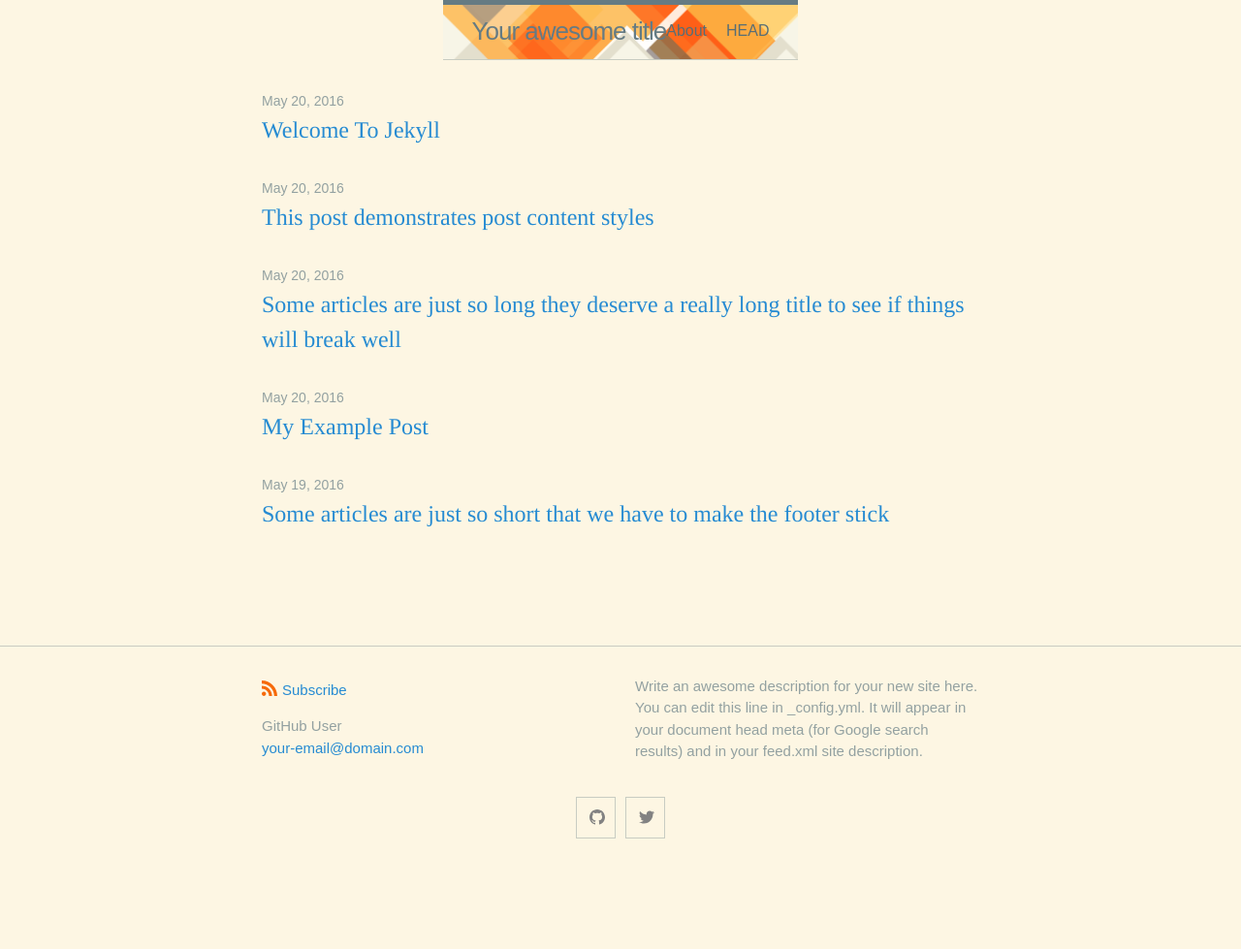
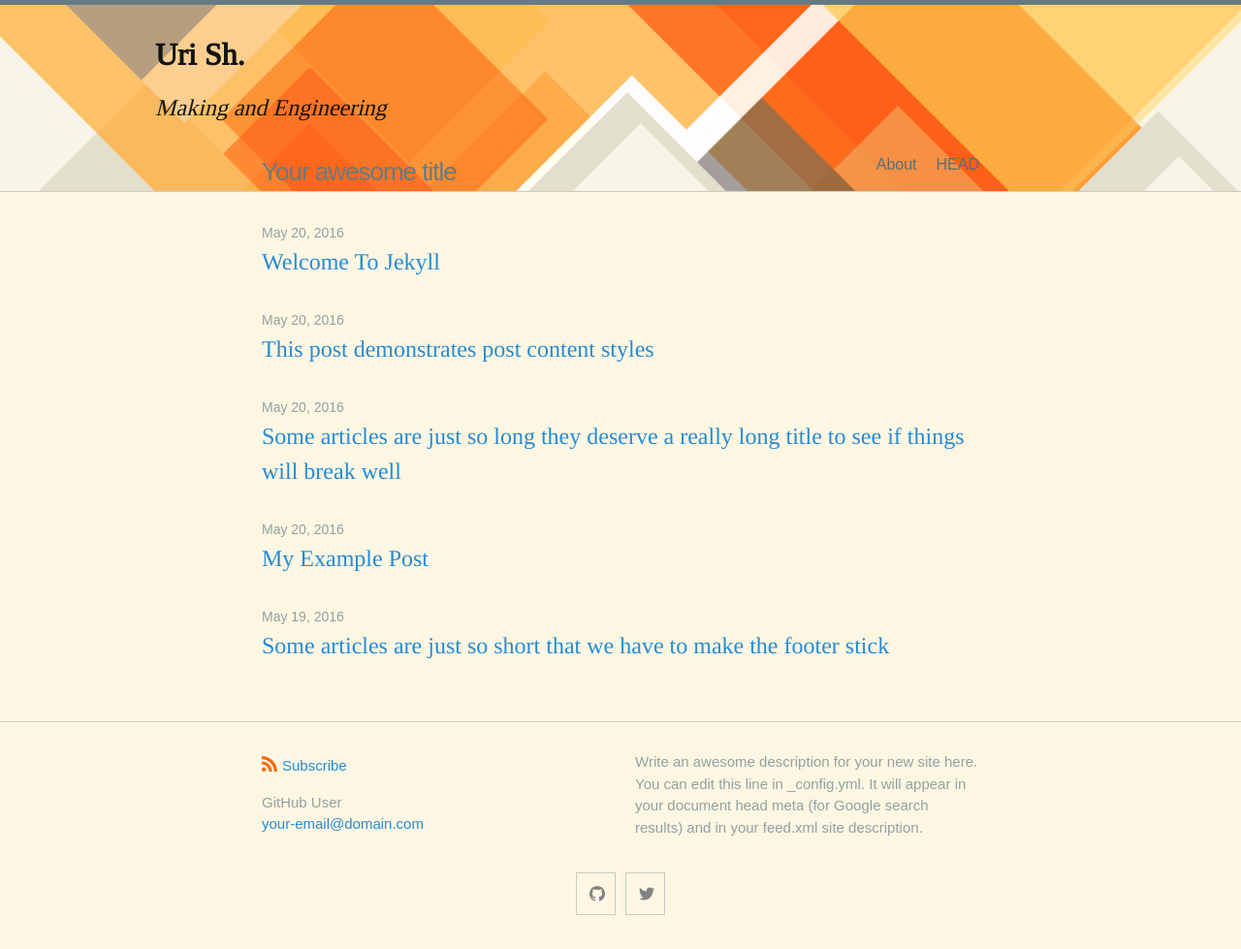
Before and after one commit to UriShX/Jekyll-portfolio, a Jekyll site: the page built from index.md, in a window 1280 px wide. Shown: the whole page at 97% size. Built offline with Jekyll 4.4.1, drawn with Linux system fonts in a browser that asks for light colours; some web fonts are replaced; before the commit the page ends 900 px from its top, so only the background shows below that.

Commit message:
Add banner to header

```diff
--- a/_includes/header.html
+++ b/_includes/header.html
@@ -1,10 +1,15 @@
 <header class="site-header">
-
+  <div class="banner">
+    <h1>Uri Sh.</h1>
+    <h2>Making and Engineering</h2>
+  </div>
   <div class="wrapper">
-    {%- assign default_paths = site.pages | map: "path" -%}
-    {%- assign page_paths = site.header_pages | default: default_paths -%}
-    {%- assign titles_size = site.pages | map: 'title' | join: '' | size -%}
-    <a class="site-title" rel="author" href="{{ "/" | relative_url }}">{{ site.title | escape }}</a>
+    {%- assign default_paths = site.pages | map: "path" -%} {%- assign
+    page_paths = site.header_pages | default: default_paths -%} {%- assign
+    titles_size = site.pages | map: 'title' | join: '' | size -%}
+    <a class="site-title" rel="author" href="{{ '/' | relative_url }}"
+      >{{ site.title | escape }}</a
+    >
 
     {%- if titles_size > 0 -%}
     <nav class="site-nav">
@@ -12,18 +17,20 @@
       <label for="nav-trigger">
         <span class="menu-icon">
           <svg viewBox="0 0 18 15" width="18px" height="15px">
-              <path d="M18,1.484c0,0.82-0.665,1.484-1.484,1.484H1.484C0.665,2.969,0,2.304,0,1.484l0,0C0,0.665,0.665,0,1.484,0 h15.032C17.335,0,18,0.665,18,1.484L18,1.484z M18,7.516C18,8.335,17.335,9,16.516,9H1.484C0.665,9,0,8.335,0,7.516l0,0 c0-0.82,0.665-1.484,1.484-1.484h15.032C17.335,6.031,18,6.696,18,7.516L18,7.516z M18,13.516C18,14.335,17.335,15,16.516,15H1.484 C0.665,15,0,14.335,0,13.516l0,0c0-0.82,0.665-1.483,1.484-1.483h15.032C17.335,12.031,18,12.695,18,13.516L18,13.516z"/>
+            <path
+              d="M18,1.484c0,0.82-0.665,1.484-1.484,1.484H1.484C0.665,2.969,0,2.304,0,1.484l0,0C0,0.665,0.665,0,1.484,0 h15.032C17.335,0,18,0.665,18,1.484L18,1.484z M18,7.516C18,8.335,17.335,9,16.516,9H1.484C0.665,9,0,8.335,0,7.516l0,0 c0-0.82,0.665-1.484,1.484-1.484h15.032C17.335,6.031,18,6.696,18,7.516L18,7.516z M18,13.516C18,14.335,17.335,15,16.516,15H1.484 C0.665,15,0,14.335,0,13.516l0,0c0-0.82,0.665-1.483,1.484-1.483h15.032C17.335,12.031,18,12.695,18,13.516L18,13.516z"
+            />
           </svg>
         </span>
       </label>
 
       <div class="trigger">
-          {%- for path in page_paths -%}
-            {%- assign my_page = site.pages | where: "path", path | first -%}
-            {%- if my_page.title -%}
-            <a class="page-link" href="{{ my_page.url | relative_url }}">{{ my_page.title | escape }}</a>
-            {%- endif -%}
-          {%- endfor -%}
+        {%- for path in page_paths -%} {%- assign my_page = site.pages | where:
+        "path", path | first -%} {%- if my_page.title -%}
+        <a class="page-link" href="{{ my_page.url | relative_url }}"
+          >{{ my_page.title | escape }}</a
+        >
+        {%- endif -%} {%- endfor -%}
       </div>
     </nav>
     {%- endif -%}
--- a/_sass/minima/_base.scss
+++ b/_sass/minima/_base.scss
@@ -43,19 +43,6 @@ body {
   min-height: 100vh;
   flex-direction: column;
   overflow-wrap: break-word;
-}
-
-/**
- * Set header size and background image
- */
-header {
-  position: static;
-  display: block;
-  margin: 0 auto;
-  background-image: url('../../assets/diamond.png');
-  background-size: cover;
-  min-height: 14.1vw;
-  z-index: -1;
 }
 
 /**
--- a/_sass/minima/_layout.scss
+++ b/_sass/minima/_layout.scss
@@ -2,13 +2,57 @@
  * Site header
  */
 .site-header {
+  /**
+   * Set header size and background image
+   */
   border-top: 5px solid $border-color-03;
   border-bottom: 1px solid $border-color-01;
-  min-height: $spacing-unit * 1.865;
-  line-height: $base-line-height * $base-font-size * 2.25;
+  // min-height: $spacing-unit * 1.865;
+  // line-height: $base-line-height * $base-font-size * 2.25;
 
   // Positioning context for the mobile navigation icon
+  width: 100%;
   position: relative;
+  left: 50vw;
+  right: 50vw;
+  margin-left: -50vw;
+  margin-right: -50vw;
+  background-image: url('../../assets/diamond.png');
+  background-size: cover;
+  min-height: 14.1vw;
+  // z-index: -1;
+}
+
+.banner {
+  position: relative;
+  color: #141412;
+  display: block;
+  margin: 0 auto;
+  max-width: 1080px;
+  min-height: 5vh;
+  padding: 1rem 1.25rem;
+  text-decoration: none;
+  width: 75%;
+
+  h1 {
+    font-weight: bolder;
+    display: block;
+    margin-block-start: 0.67rem;
+    margin-block-end: 0.67rem;
+    margin-inline-start: 0px;
+    margin-inline-end: 0px;
+  }
+
+  h2 {
+    display: block;
+    font-size: 1.5rem;
+    font-style: oblique;
+    margin-block-start: 0.83rem;
+    margin-block-end: 0.83rem;
+    margin-inline-start: 0px;
+    margin-inline-end: 0px;
+    font-weight: lighter;
+  }
 }
 
 .site-title {
@@ -54,7 +98,7 @@
     }
   }
 
-  label[for="nav-trigger"] {
+  label[for='nav-trigger'] {
     display: block;
     float: right;
     width: 36px;
@@ -92,7 +136,7 @@
     border: none;
     background-color: inherit;
 
-    label[for="nav-trigger"] {
+    label[for='nav-trigger'] {
       display: none;
     }
 
@@ -116,8 +160,6 @@
   }
 }
 
-
-
 /**
  * Site footer
  */
@@ -132,7 +174,7 @@
 }
 
 .feed-subscribe .svg-icon {
-  padding: 5px 5px 2px 0
+  padding: 5px 5px 2px 0;
 }
 
 .contact-list,
@@ -176,7 +218,7 @@
 
 @media screen and (min-width: $on-medium) {
   .footer-col-wrapper {
-    display: flex
+    display: flex;
   }
 
   .footer-col {
@@ -194,8 +236,6 @@
     }
   }
 }
-
-
 
 /**
  * Page content
@@ -232,8 +272,6 @@
   @include relative-font-size(1.5);
 }
 
-
-
 /**
  * Posts
  */
@@ -255,8 +293,16 @@
 .post-content {
   margin-bottom: $spacing-unit;
 
-  h1, h2, h3 { margin-top: $spacing-unit * 2 }
-  h4, h5, h6 { margin-top: $spacing-unit }
+  h1,
+  h2,
+  h3 {
+    margin-top: $spacing-unit * 2;
+  }
+  h4,
+  h5,
+  h6 {
+    margin-top: $spacing-unit;
+  }
 
   h2 {
     @include relative-font-size(1.75);
@@ -286,24 +332,25 @@
   }
 }
 
-
 .social-media-list {
   display: table;
   margin: 0 auto;
   li {
     float: left;
     margin: 5px 10px 5px 0;
-    &:last-of-type { margin-right: 0 }
+    &:last-of-type {
+      margin-right: 0;
+    }
     a {
       display: block;
       padding: $spacing-unit / 4;
       border: 1px solid $border-color-01;
-      &:hover { border-color: $border-color-02 }
+      &:hover {
+        border-color: $border-color-02;
+      }
     }
   }
 }
-
-
 
 /**
  * Pagination navbar
@@ -312,7 +359,8 @@
   margin-bottom: $spacing-unit;
   @extend .social-media-list;
   li {
-    a, div {
+    a,
+    div {
       min-width: 41px;
       text-align: center;
       box-sizing: border-box;
@@ -330,8 +378,6 @@
   }
 }
 
-
-
 /**
  * Grid helpers
  */
```
Lines whose indentation alone changed are shown as unchanged.
